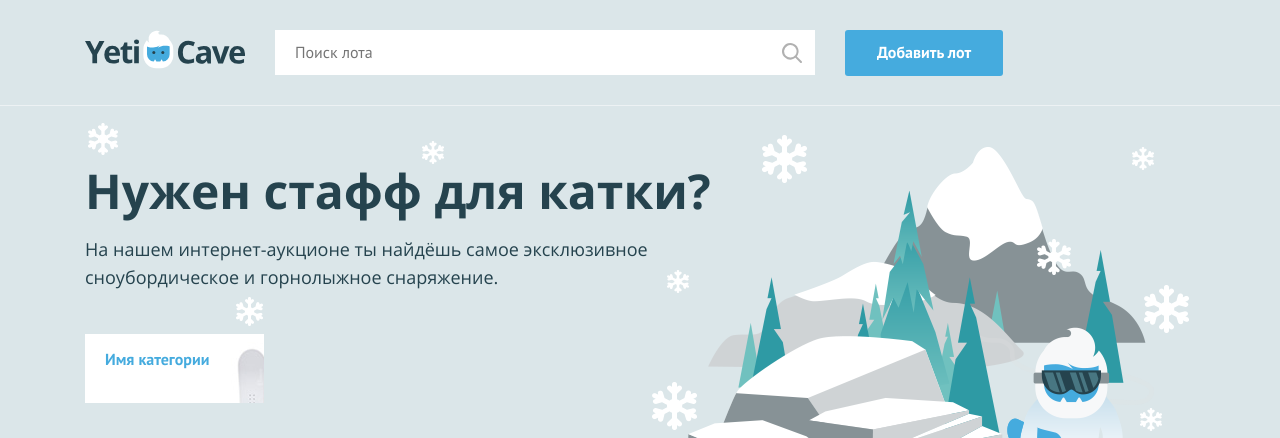
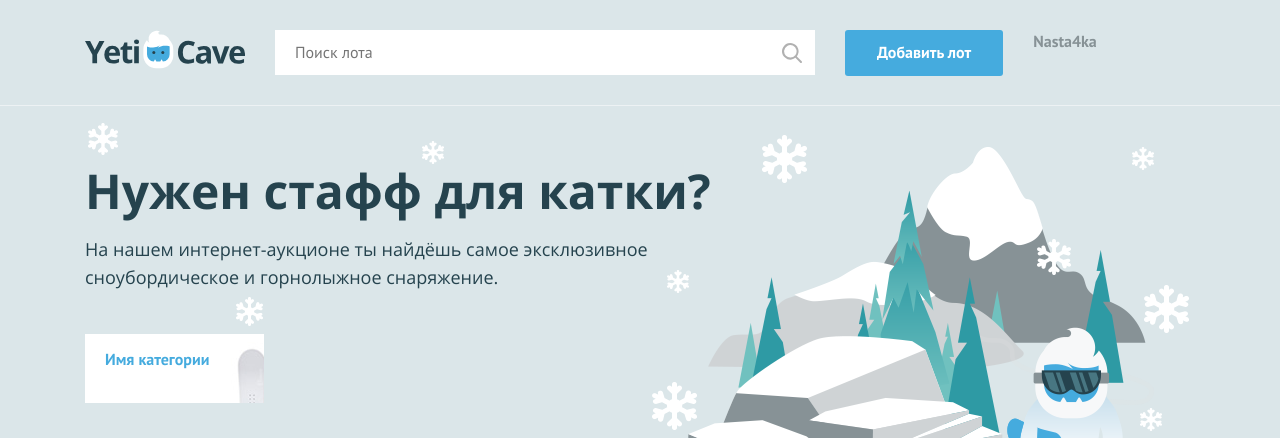
Before and after one commit to Nasta4ka/648997-yeticave, a PHP site: page / in a window 1280 px wide. Shown: the top 438 px of the page. Run offline with PHP 8.4, Linux system fonts and the light colour scheme.

Commit message:
второе задание

```diff
--- a/index.php
+++ b/index.php
@@ -1,7 +1,7 @@
 <?php
 $is_auth = rand(0, 1);
 
-$user_name = ''; // укажите здесь ваше имя
+$user_name = 'Nasta4ka'; // укажите здесь ваше имя
 ?>
 <!DOCTYPE html>
 <html lang="ru">
@@ -28,7 +28,20 @@ $user_name = ''; // укажите здесь ваше имя
 
         <nav class="user-menu">
 
-        <!-- здесь должен быть PHP код для показа имени пользователя -->
+            <?php if($is_auth == 1): ?>
+                <div class="user-menu__logged">
+                    <p><?=$user_name;?></p>
+                </div>
+            <?php else: ?>
+                <ul class="user-menu__list">
+                    <li class="user-menu__item">
+                        <a href="#">Регистрация</a>
+                    </li>
+                    <li class="user-menu__item">
+                        <a href="#">Вход</a>
+                    </li>
+                </ul>
+            <?php endif; ?>
 
         </nav>
     </div>
```
